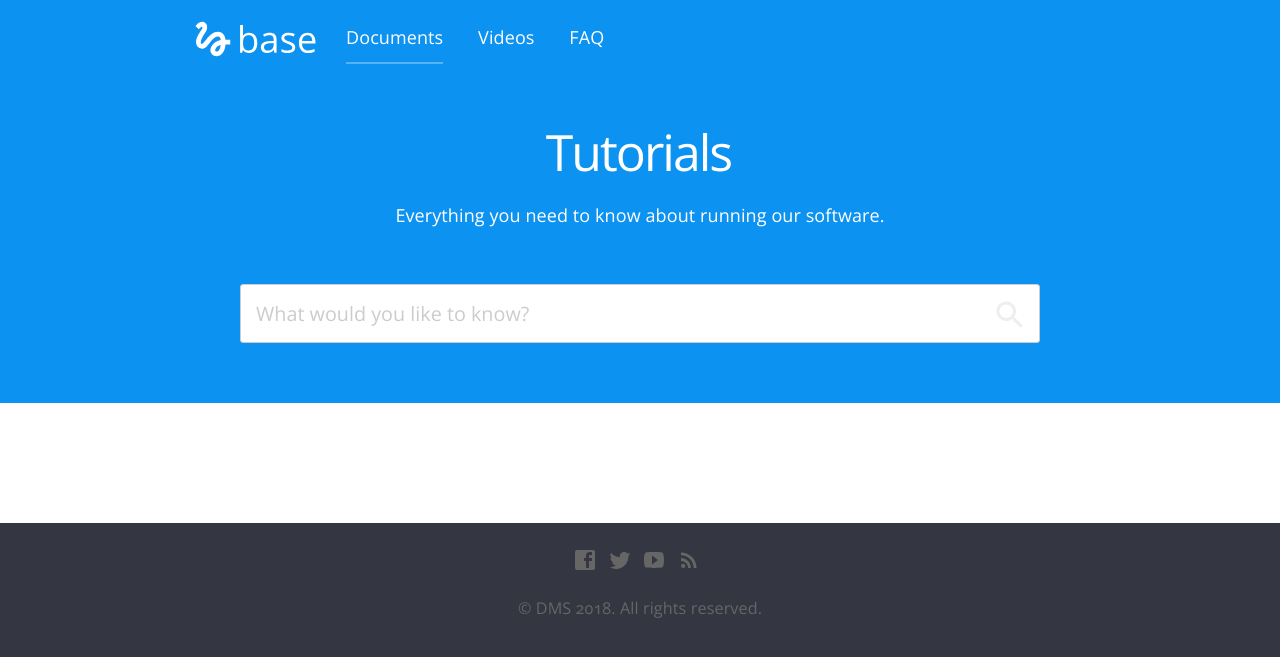
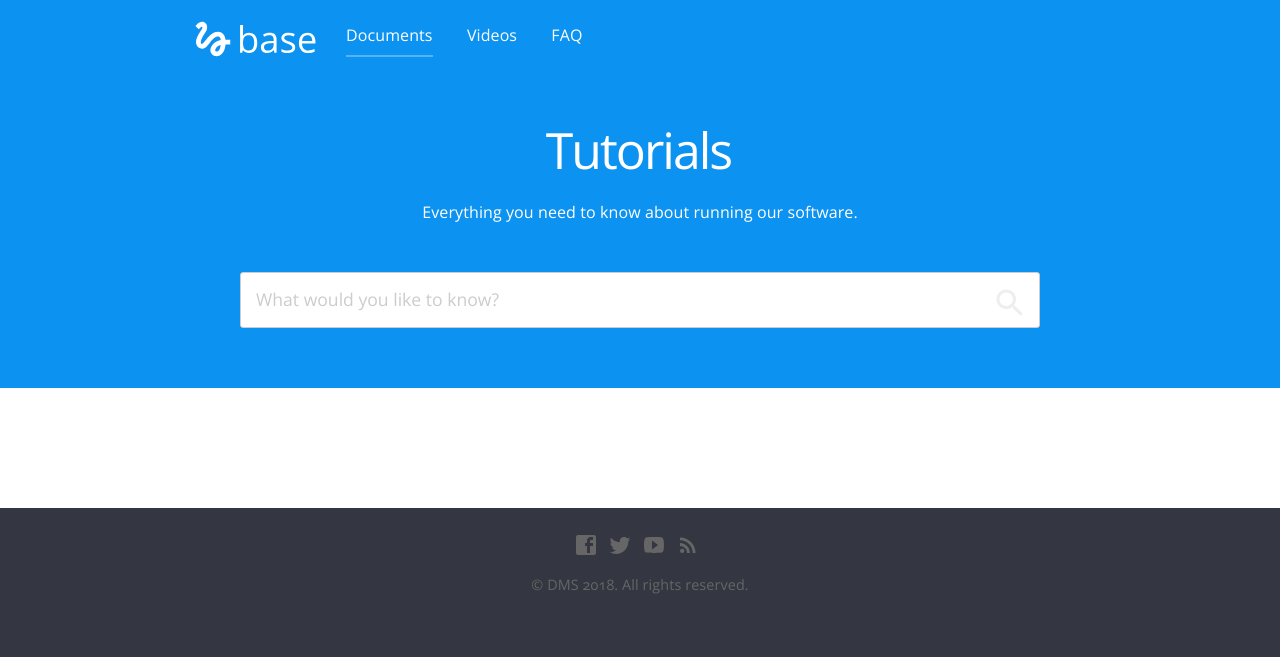
Before and after one commit to bantenprov/dms, a Jekyll site: the page built from index.html, in a window 1280 px wide. Shown: the top 657 px of the page. Built offline with Jekyll 4.4.1, drawn with Linux system fonts in a browser that asks for light colours; nearby versions of some CDN libraries.

Commit message:
fix some missing - create _default.md - smaller font
 On branch master
 Changes to be committed:
	new file:   _posts/_default.md
	modified:   _sass/typography.scss

```diff
--- a/_sass/typography.scss
+++ b/_sass/typography.scss
@@ -11,8 +11,8 @@ body {
 	max-height: 100%;
 	font-family: "Merriweather", serif;
 	letter-spacing: 0.01rem;
-	font-size: 1.8em;
-	line-height: 1.75em;
+	font-size: 1.6em;
+	line-height: 1.55em;
 	color: #3A4145;
 	-webkit-font-feature-settings: 'kern' 1;
 	-moz-font-feature-settings: 'kern' 1;
```
Also changed, not shown: _posts/_default.md (added, +7 -0 lines).
